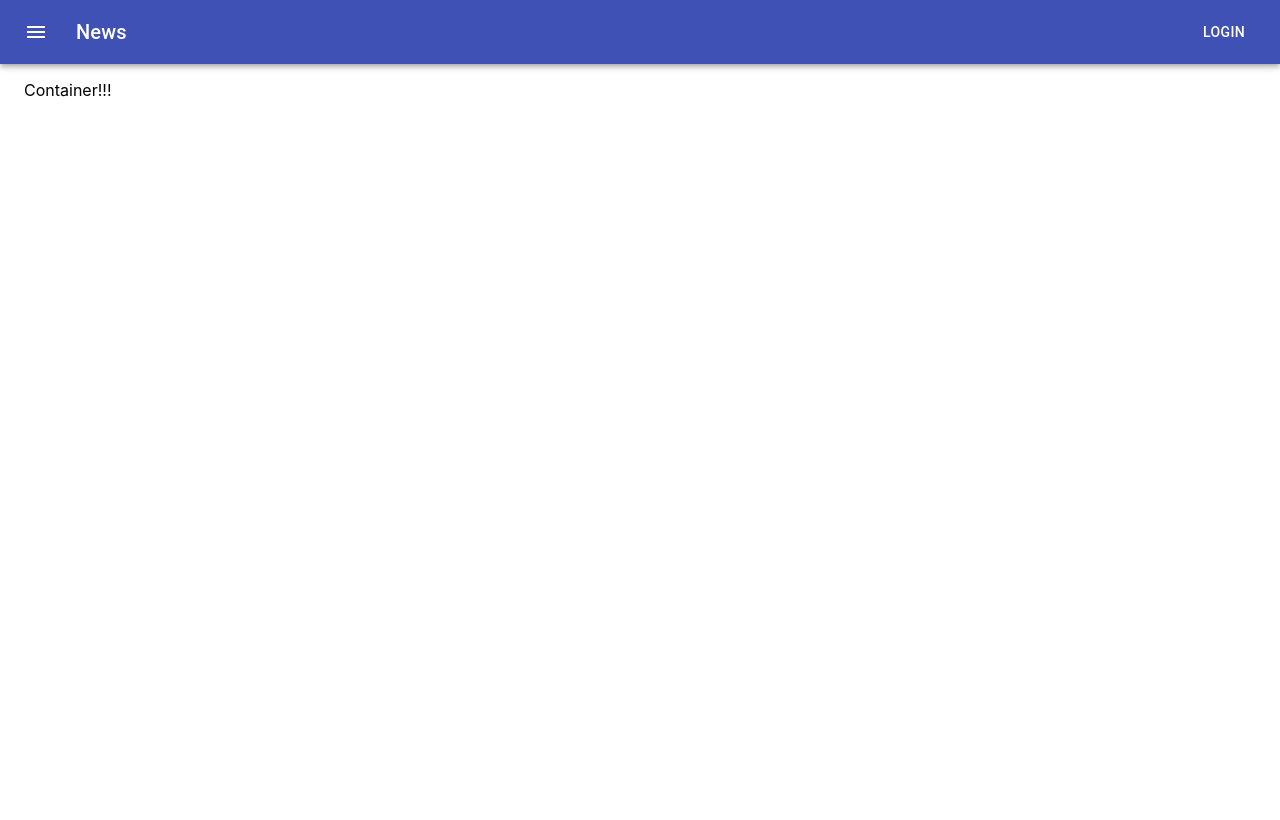
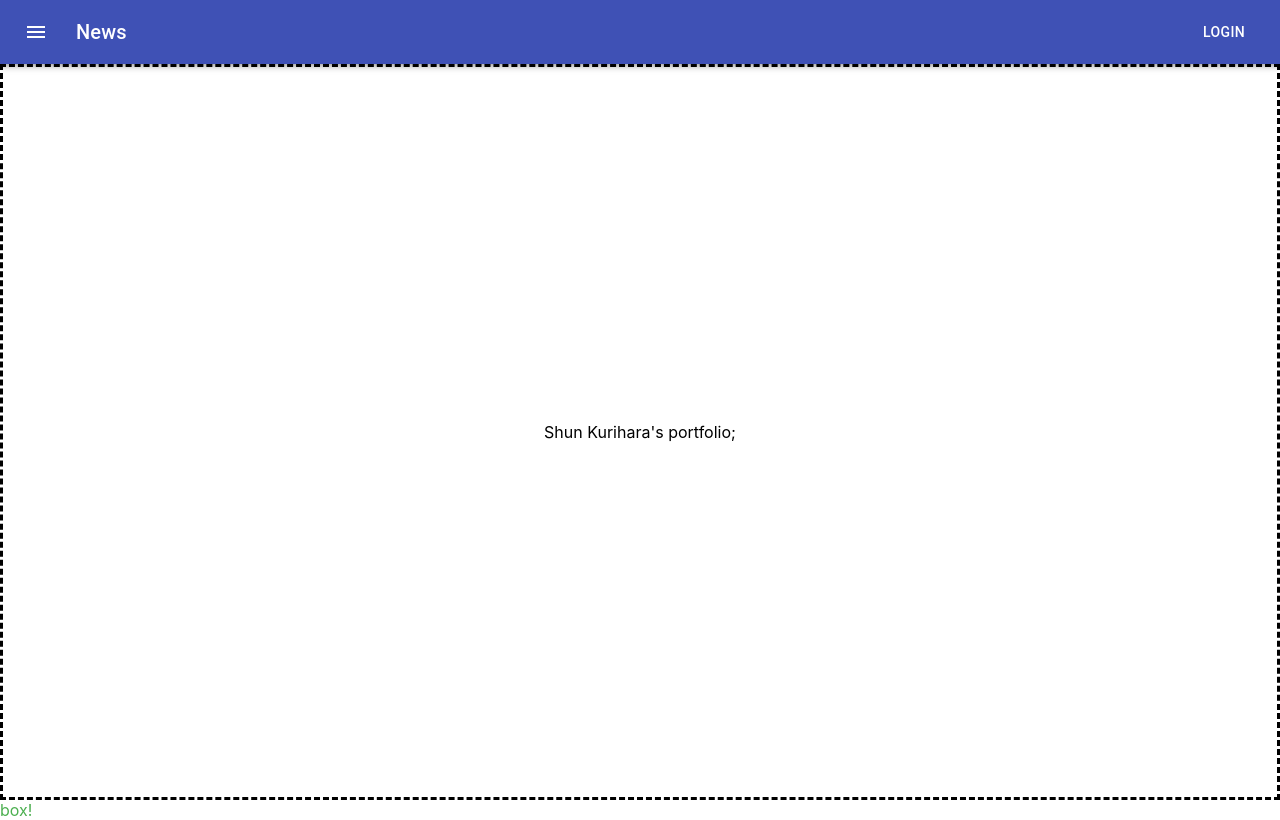
Before and after one commit to kuri-Maron/portfolio, a React (Create React App) app: page / in a window 1280 px wide. Built offline with nearby package versions, Linux system fonts and the light colour scheme.

Commit message:
add: Top component

```diff
--- a/src/App.js
+++ b/src/App.js
@@ -3,11 +3,12 @@
 
 import React from "react";
 import { makeStyles } from "@material-ui/core/styles";
-import { AppBar, Container, Toolbar } from "@material-ui/core";
+import { AppBar, Toolbar, Box } from "@material-ui/core";
 import Typography from "@material-ui/core/Typography";
 import Button from "@material-ui/core/Button";
 import IconButton from "@material-ui/core/IconButton";
 import MenuIcon from "@material-ui/icons/Menu";
+import Top from "./components/Top";
 
 const useStyles = makeStyles((theme) => ({
   root: {
@@ -21,11 +22,17 @@ const useStyles = makeStyles((theme) => ({
   },
 }));
 
+// const bgcColor = {
+//   // backgroundColor: "#ffff00",
+//   backgroundColor: "red",
+// };
+
 function App() {
   const classes = useStyles();
 
   return (
     <div className={classes.root}>
+      {/* TODO: Appbarをコンポーネント抽出する */}
       <AppBar position="static">
         <Toolbar>
           <IconButton
@@ -43,9 +50,13 @@ function App() {
         </Toolbar>
       </AppBar>
 
-      <Container>
-        <p>Container!!!</p>
-      </Container>
+      {/* <Container style={bgcColor}> */}
+      {/* <Container disableGutters mx={100} style={{ backgroundColor: "yellow" }}> */}
+      <Top />
+      <Box color="success.main" bgcolor="primary.secondary">
+        box!
+      </Box>
+      {/* </Container> */}
     </div>
   );
 }
--- /dev/null
+++ b/src/components/Top.css
@@ -0,0 +1,20 @@
+.top {
+  /* height: 100vh; */
+  height: calc(100vh - 65px);
+  border: double;
+  display: flex;
+  justify-content: center;
+  align-items: center;
+}
+
+@media screen and (min-width: 600px) {
+  .top {
+    /* height: 100vh; */
+    height: calc(100vh - 70px);
+    border: dashed;
+  }
+}
+
+/* p {
+  text-align: center;
+} */
--- /dev/null
+++ b/src/components/Top.js
@@ -0,0 +1,13 @@
+import { Box } from "@material-ui/core";
+import React from "react";
+import "./Top.css";
+
+const top = () => {
+  return (
+    <Box className="top">
+      <p>Shun Kurihara's portfolio;</p>
+    </Box>
+  );
+};
+
+export default top;
```
